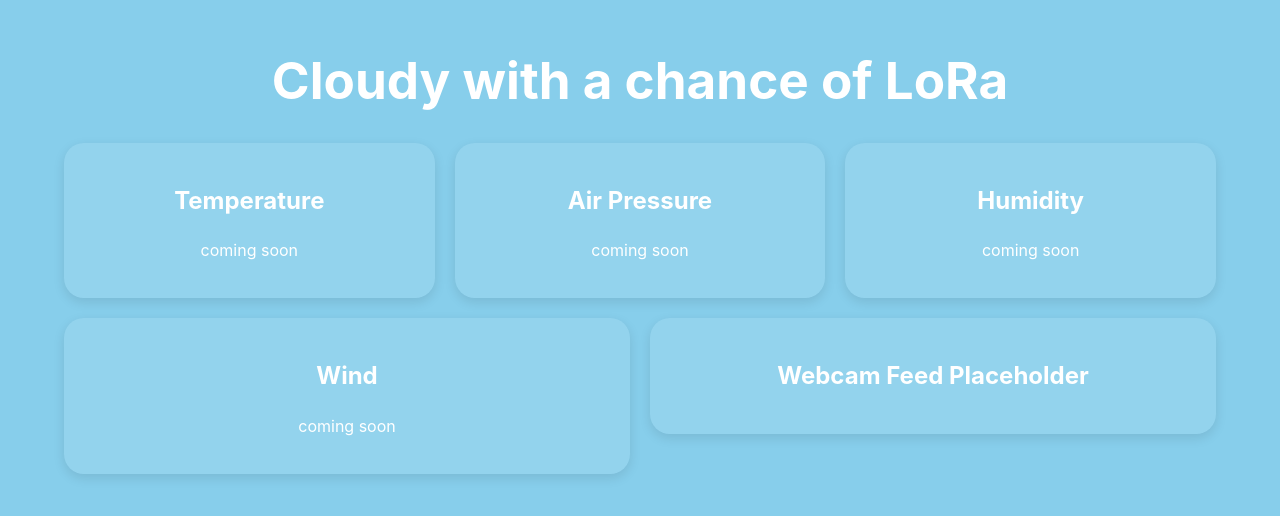
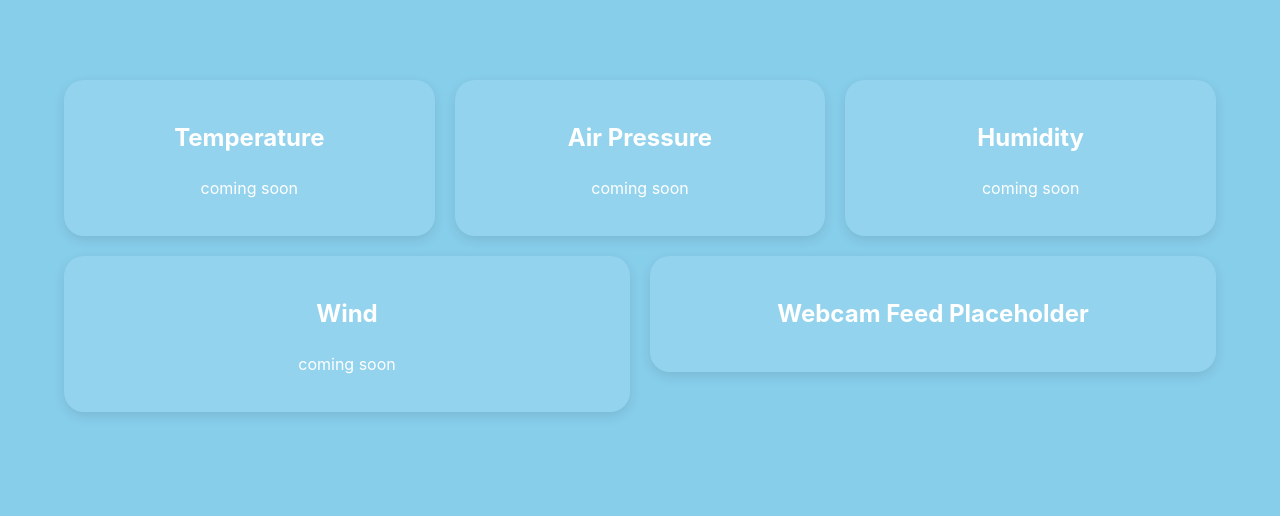
Before and after one commit to Rmhibbert/weather_station_S2_2025, a React (Vite) app in the folder frontend/: page / in a window 1280 px wide. Shown: the part 154-670 px from the top of the page. Built offline with nearby package versions, Linux system fonts and the light colour scheme.

Commit message:
chore(jsx): remove header component

```diff
--- a/frontend/src/App.jsx
+++ b/frontend/src/App.jsx
@@ -1,5 +1,4 @@
 import { useState } from 'react';
-import Header from './components/Header/Header';
 import Widget from './components/widget'
 import './App.css';
 import Webcam from './components/Webcam/Webcam'
@@ -9,7 +8,6 @@ function App() {
 
   return (
     <div className="app-container">
-      <Header />
       <div className="widgets">
       <Widget name={'Temperature'} data={data}/>
       <Widget name={'Air Pressure'} data={data}/>
--- a/frontend/src/components/Header/Header.jsx
+++ /dev/null
@@ -1,12 +0,0 @@
-import React, { useEffect, useState } from 'react';
-import './Header.css';
-
-const Header = () => {
-    return (
-        <header>
-            <h1>Cloudy with a chance of LoRa</h1>
-        </header>
-    );
-};
-
-export default Header;
```
Also changed, not shown: frontend/src/components/Header/Header.css (deleted).
